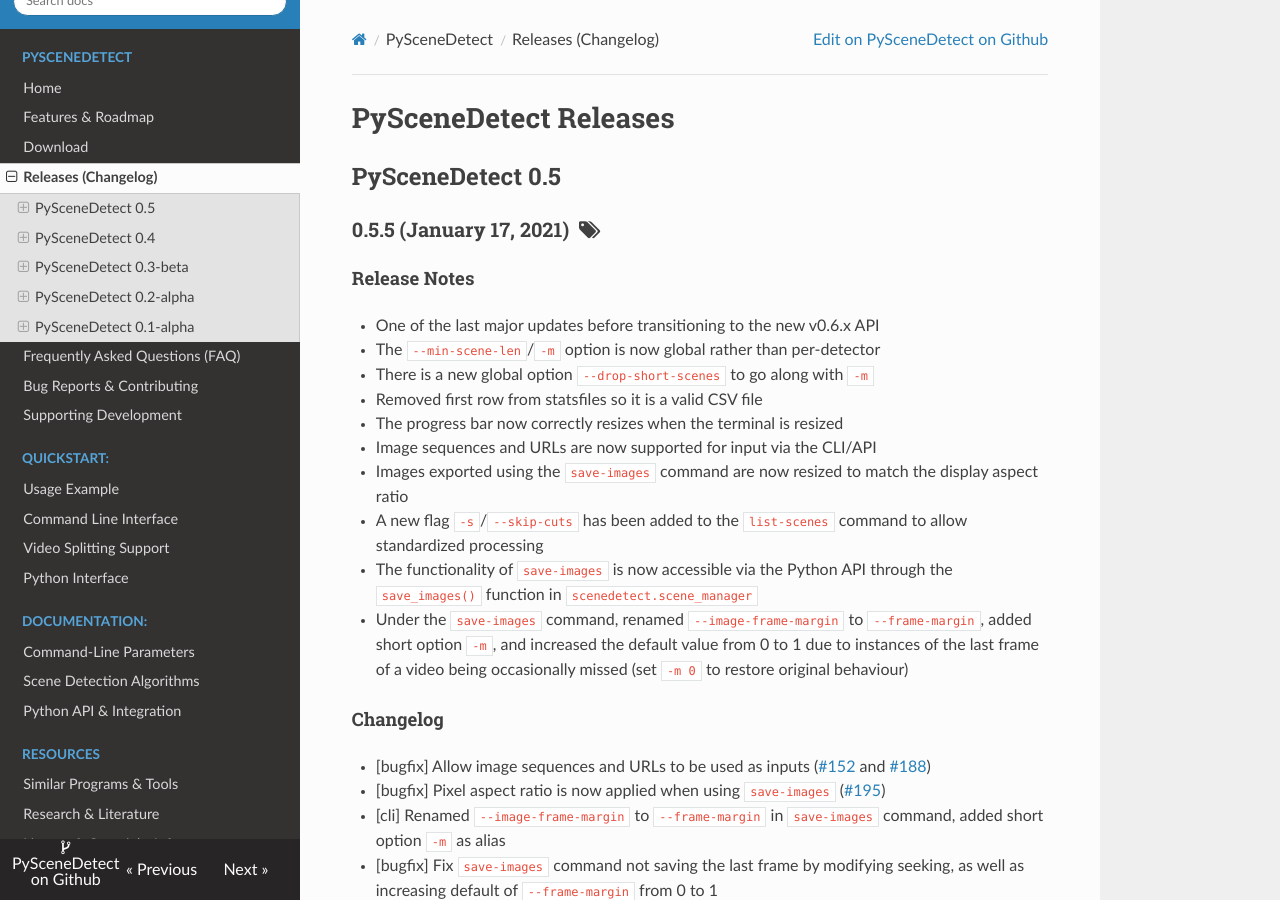
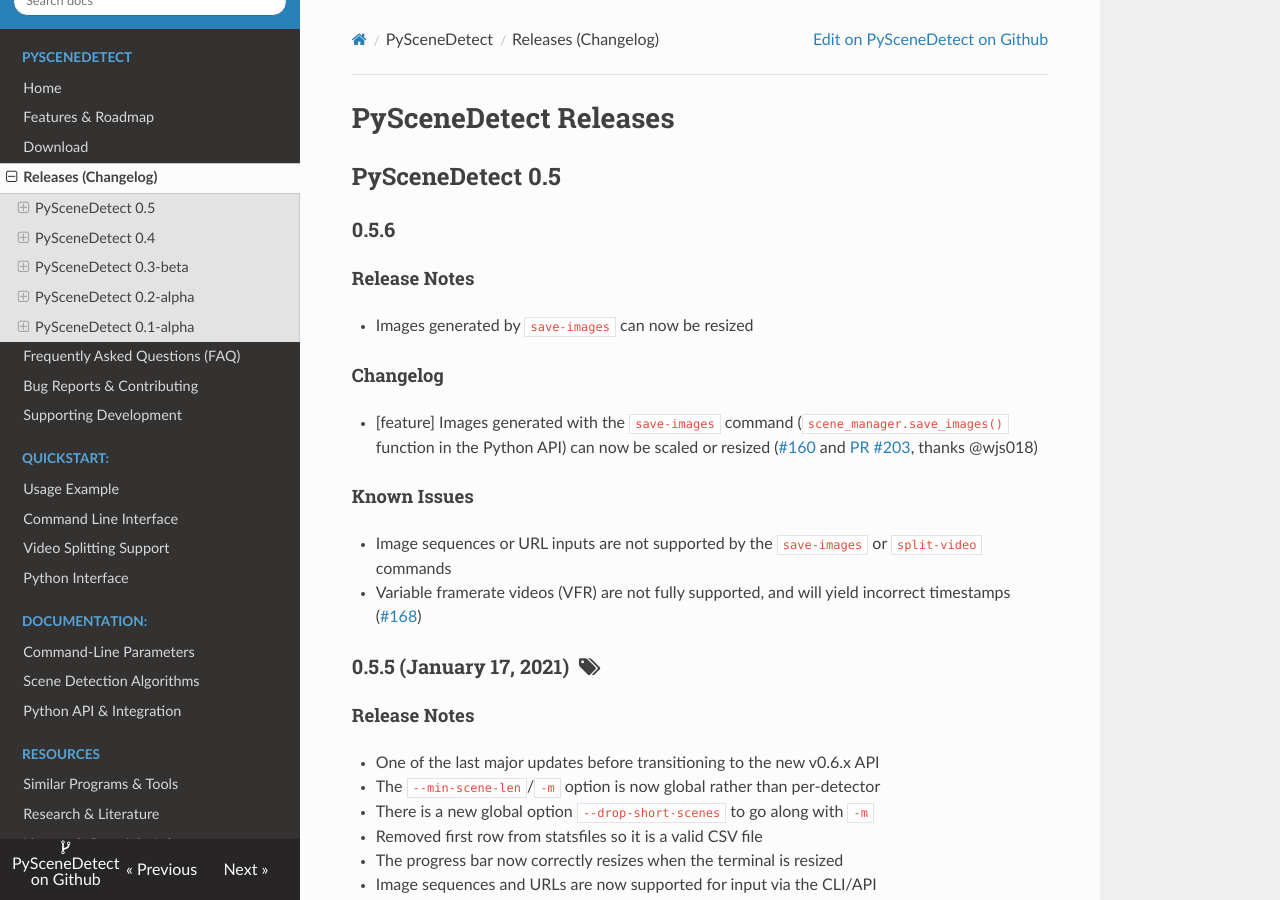
Before and after one commit to vovamushak/PySceneDetect, an MkDocs documentation site: the page built from docs/changelog.md, in a window 1280 px wide and 900 px high. Built offline with MkDocs 1.6.1, drawn with Linux system fonts in a browser that asks for light colours; nearby versions of some CDN libraries; old or Windows-style settings are respelled for this version of MkDocs; some of the changed text lies outside the part shown.

Commit message:
Add changelog for v0.5.6 with existing updates from master.

```diff
--- a/docs/changelog.md
+++ b/docs/changelog.md
@@ -3,6 +3,22 @@ PySceneDetect Releases
 ==========================================================
 
 ## PySceneDetect 0.5
+
+### 0.5.6
+
+#### Release Notes
+
+ * Images generated by `save-images` can now be resized
+
+#### Changelog
+
+ * [feature] Images generated with the `save-images` command (`scene_manager.save_images()` function in the Python API) can now be scaled or resized ([#160](https://github.com/Breakthrough/PySceneDetect/issues/160) and [PR #203](https://github.com/Breakthrough/PySceneDetect/pull/203), thanks @wjs018)
+
+#### Known Issues
+
+ * Image sequences or URL inputs are not supported by the `save-images` or `split-video` commands
+ * Variable framerate videos (VFR) are not fully supported, and will yield incorrect timestamps ([#168](https://github.com/Breakthrough/PySceneDetect/issues/168))
+
 
 ### 0.5.5 (January 17, 2021) &nbsp;<span class="fa fa-tags"></span>
 
@@ -105,7 +121,7 @@ PySceneDetect Releases
  * [bugfix] `--min-scene-len` option was not respected by first scene ([#105](https://github.com/Breakthrough/PySceneDetect/issues/105), thanks @charlesvestal)
  * [bugfix] Splitting videos with an analyzed duration only splits within analyzed area ([#106](https://github.com/Breakthrough/PySceneDetect/issues/106), thanks @charlesvestal)
  * [bugfix] Improper start timecode applied to the `split-video` command when using `ffmpeg` ([#93](https://github.com/Breakthrough/PySceneDetect/issues/93), thanks @typoman)
- * [bugfix] Added links and filename sanitation to html output ([#139](https://github.com/Breakthrough/PySceneDetect/issues/139) and [#140](https://github.com/Breakthrough/PySceneDetect/issues/140), thanks @wsj018)
+ * [bugfix] Added links and filename sanitation to html output ([#139](https://github.com/Breakthrough/PySceneDetect/issues/139) and [#140](https://github.com/Breakthrough/PySceneDetect/issues/140), thanks @wjs018)
  * [bugfix] UnboundLocalError in `detect_scenes` when `frame_skip` is larger than 0 ([#126](https://github.com/Breakthrough/PySceneDetect/issues/126), thanks @twostarxx)
 
 
```
